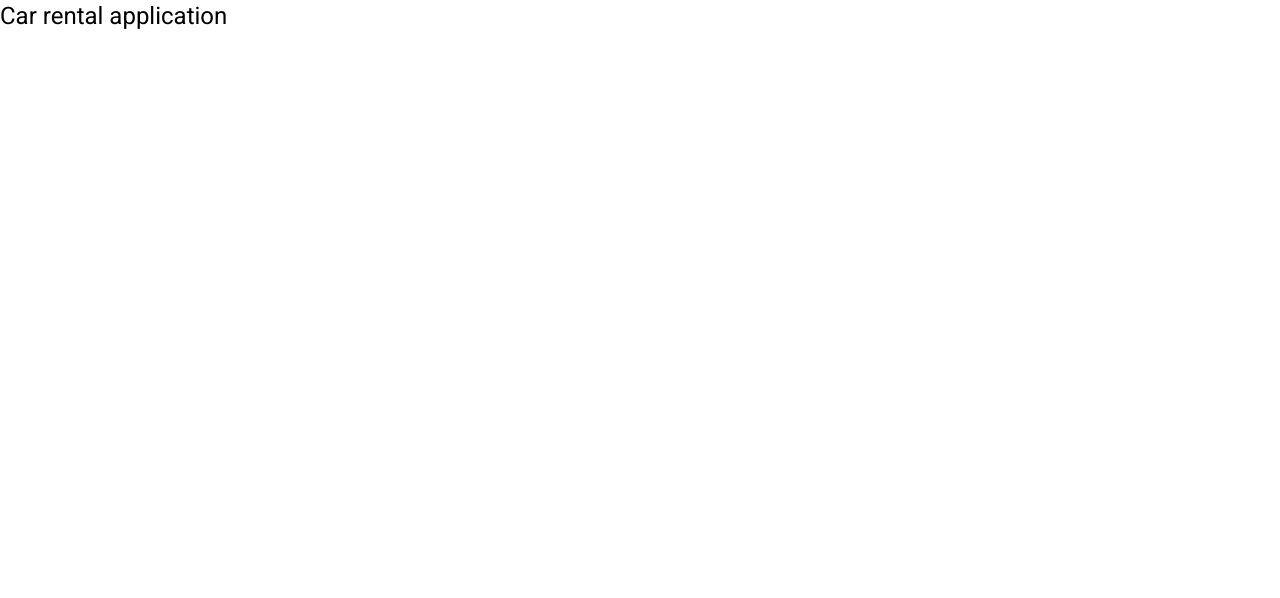
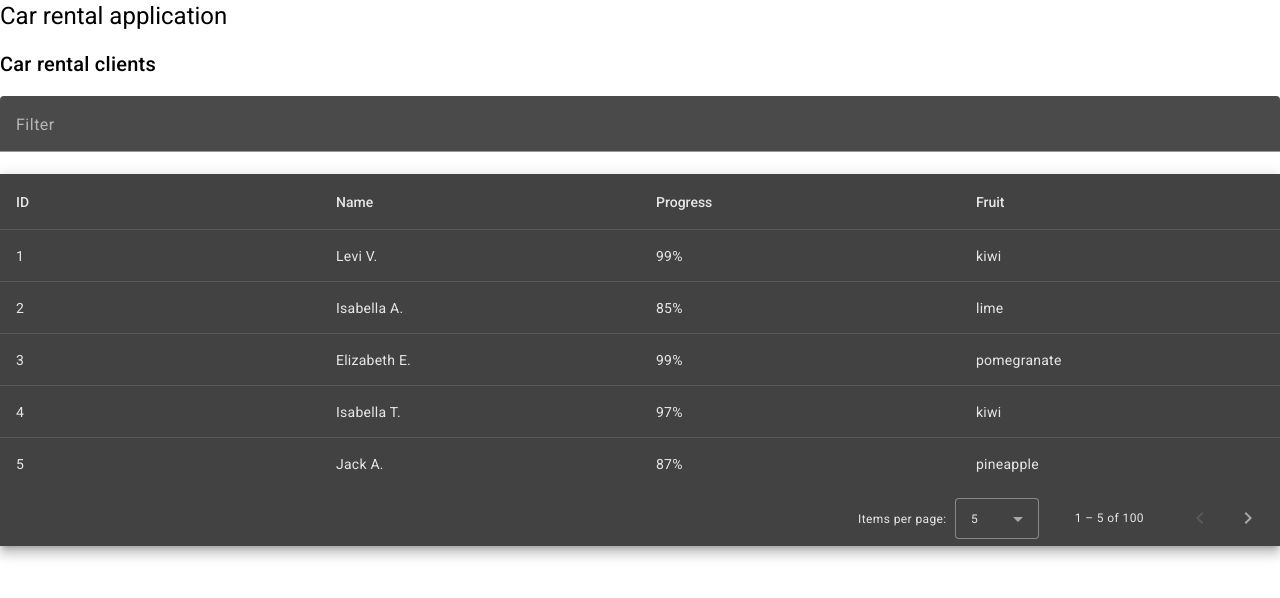
Before and after one commit to AlmarVasar/car-rental-project, an Angular app in the folder frontend/: page / in a window 1280 px wide. Shown: the top 598 px of the page. Built offline with nearby package versions, Linux system fonts and the light colour scheme.

Commit message:
clients component created

```diff
--- a/frontend/src/app/components/app-component/app.component.html
+++ b/frontend/src/app/components/app-component/app.component.html
@@ -1 +1,2 @@
 <h1>Car rental application</h1>
+<app-clients></app-clients>
--- /dev/null
+++ b/frontend/src/app/components/clients/clients.component.css
@@ -0,0 +1,12 @@
+table {
+  width: 100%;
+}
+
+.mat-mdc-form-field {
+  font-size: 14px;
+  width: 100%;
+}
+
+td, th {
+  width: 25%;
+}
--- /dev/null
+++ b/frontend/src/app/components/clients/clients.component.html
@@ -0,0 +1,45 @@
+<h2>Car rental clients</h2>
+
+<mat-form-field>
+  <mat-label>Filter</mat-label>
+  <input matInput (keyup)="applyFilter($event)" placeholder="Ex. Mia" #input>
+</mat-form-field>
+
+<div class="mat-elevation-z8">
+  <table mat-table [dataSource]="dataSource" matSort>
+
+    <!-- ID Column -->
+    <ng-container matColumnDef="id">
+      <th mat-header-cell *matHeaderCellDef mat-sort-header> ID </th>
+      <td mat-cell *matCellDef="let row"> {{row.id}} </td>
+    </ng-container>
+
+    <!-- Progress Column -->
+    <ng-container matColumnDef="progress">
+      <th mat-header-cell *matHeaderCellDef mat-sort-header> Progress </th>
+      <td mat-cell *matCellDef="let row"> {{row.progress}}% </td>
+    </ng-container>
+
+    <!-- Name Column -->
+    <ng-container matColumnDef="name">
+      <th mat-header-cell *matHeaderCellDef mat-sort-header> Name </th>
+      <td mat-cell *matCellDef="let row"> {{row.name}} </td>
+    </ng-container>
+
+    <!-- Fruit Column -->
+    <ng-container matColumnDef="fruit">
+      <th mat-header-cell *matHeaderCellDef mat-sort-header> Fruit </th>
+      <td mat-cell *matCellDef="let row"> {{row.fruit}} </td>
+    </ng-container>
+
+    <tr mat-header-row *matHeaderRowDef="displayedColumns"></tr>
+    <tr mat-row *matRowDef="let row; columns: displayedColumns;"></tr>
+
+    <!-- Row shown when there is no matching data. -->
+    <tr class="mat-row" *matNoDataRow>
+      <td class="mat-cell" colspan="4">No data matching the filter "{{input.value}}"</td>
+    </tr>
+  </table>
+
+  <mat-paginator [pageSizeOptions]="[5, 10, 25, 100]" aria-label="Select page of users"></mat-paginator>
+</div>
--- /dev/null
+++ b/frontend/src/app/components/clients/clients.component.ts
@@ -0,0 +1,84 @@
+import {AfterViewInit, Component, ViewChild} from '@angular/core';
+import {MatTableDataSource} from "@angular/material/table";
+import {MatSort} from "@angular/material/sort";
+import {MatPaginator} from "@angular/material/paginator";
+export interface UserData {
+  id: string;
+  name: string;
+  progress: string;
+  fruit: string;
+}
+/** Constants used to fill up our data base. */
+const FRUITS: string[] = [
+  'blueberry',
+  'lychee',
+  'kiwi',
+  'mango',
+  'peach',
+  'lime',
+  'pomegranate',
+  'pineapple',
+];
+const NAMES: string[] = [
+  'Maia',
+  'Asher',
+  'Olivia',
+  'Atticus',
+  'Amelia',
+  'Jack',
+  'Charlotte',
+  'Theodore',
+  'Isla',
+  'Oliver',
+  'Isabella',
+  'Jasper',
+  'Cora',
+  'Levi',
+  'Violet',
+  'Arthur',
+  'Mia',
+  'Thomas',
+  'Elizabeth',
+];
+@Component({
+  selector: 'app-clients',
+  templateUrl: './clients.component.html',
+  styleUrls: ['./clients.component.css']
+})
+export class ClientsComponent implements AfterViewInit {
+  displayedColumns: string[] = ['id', 'name', 'progress', 'fruit'];
+  dataSource: MatTableDataSource<UserData>;
+  @ViewChild(MatPaginator) paginator!: MatPaginator;
+  @ViewChild(MatSort) sort!: MatSort;
+  constructor() {
+    // Create 100 users
+    const users = Array.from({length: 100}, (_, k) => createNewUser(k + 1));
+    // Assign the data to the data source for the table to render
+    this.dataSource = new MatTableDataSource(users);
+  }
+  ngAfterViewInit() {
+    this.dataSource.paginator = this.paginator;
+    this.dataSource.sort = this.sort;
+  }
+  applyFilter(event: Event) {
+    const filterValue = (event.target as HTMLInputElement).value;
+    this.dataSource.filter = filterValue.trim().toLowerCase();
+    if (this.dataSource.paginator) {
+      this.dataSource.paginator.firstPage();
+    }
+  }
+}
+/** Builds and returns a new User. */
+function createNewUser(id: number): UserData {
+  const name =
+    NAMES[Math.round(Math.random() * (NAMES.length - 1))] +
+    ' ' +
+    NAMES[Math.round(Math.random() * (NAMES.length - 1))].charAt(0) +
+    '.';
+  return {
+    id: id.toString(),
+    name: name,
+    progress: Math.round(Math.random() * 100).toString(),
+    fruit: FRUITS[Math.round(Math.random() * (FRUITS.length - 1))],
+  };
+}
```
Also changed, not shown: frontend/src/app/app.module.ts (+12 -4 lines), 2 other files (tests, documents, lock files or other folders).
